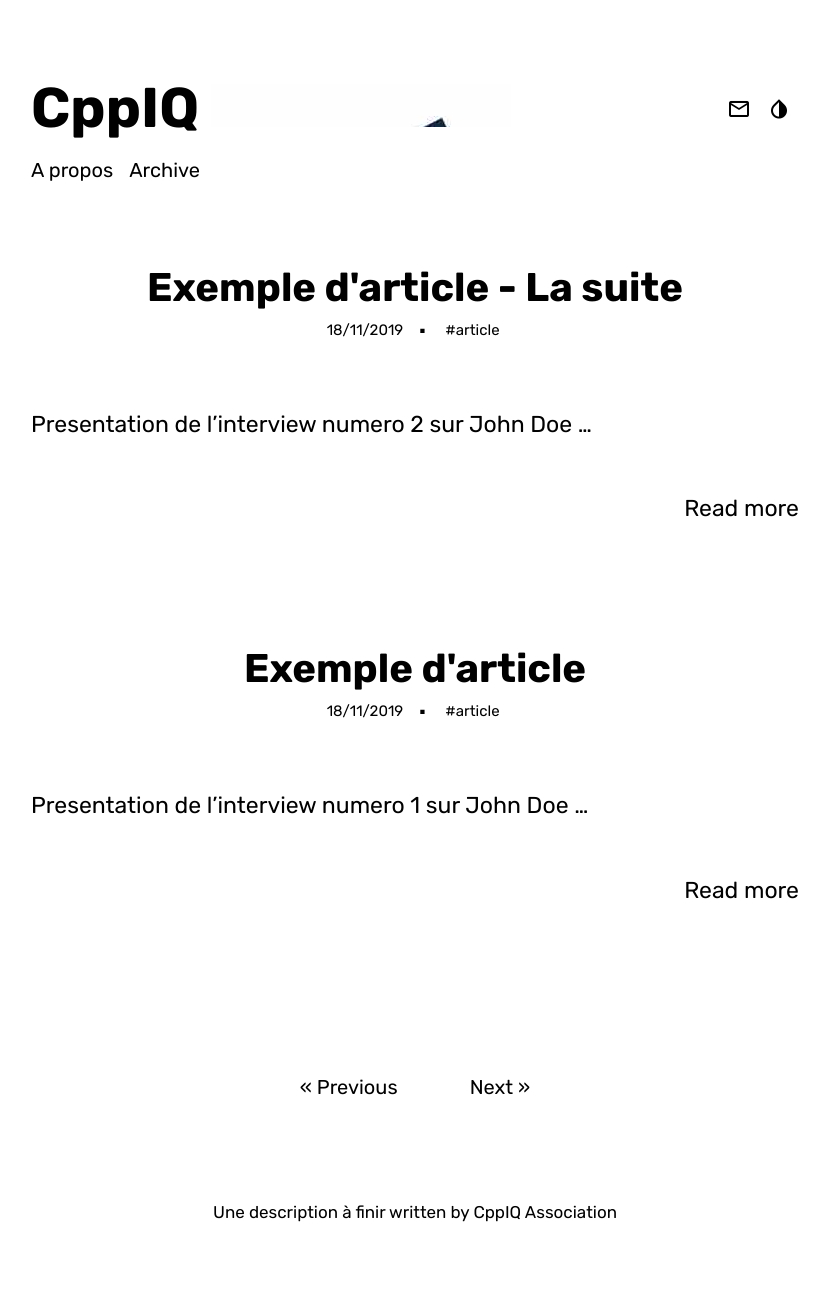
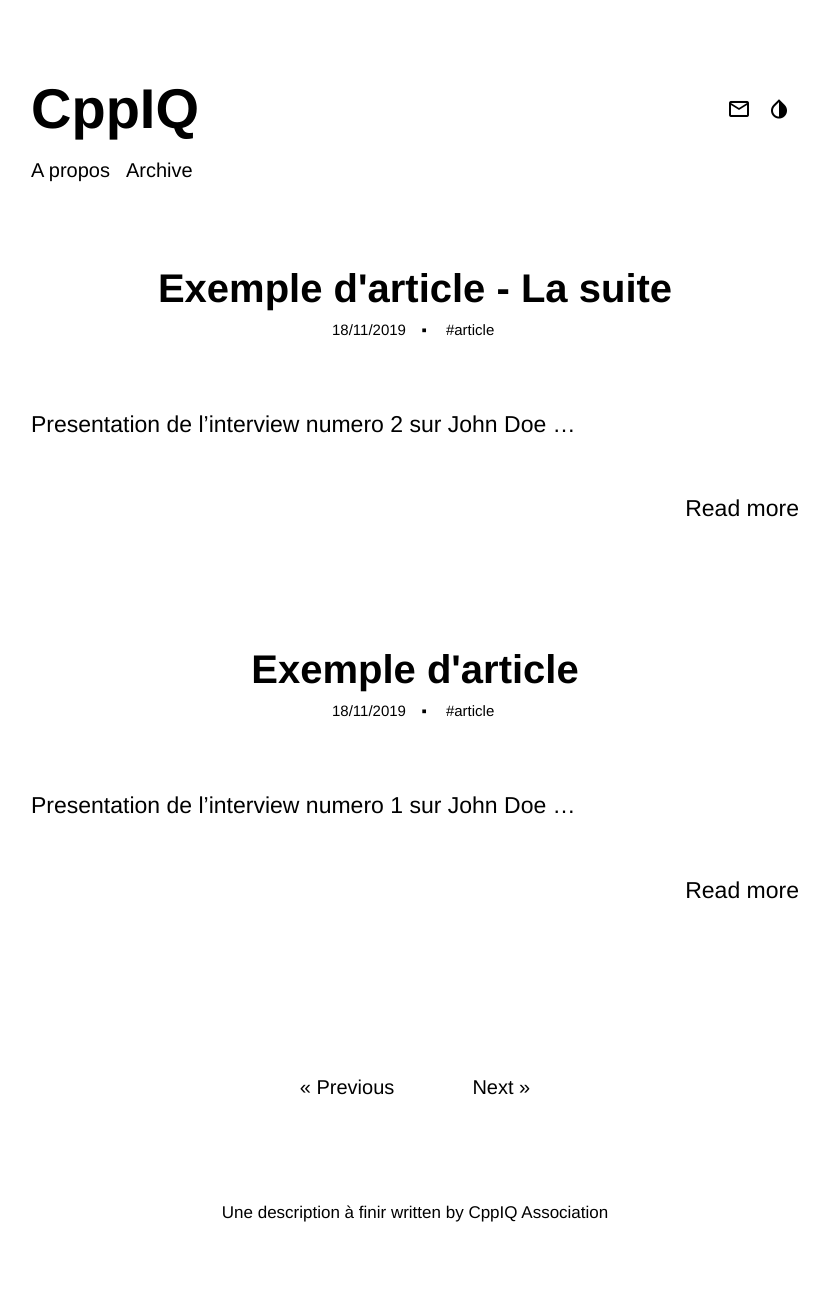
Before and after one commit to CPRETOT/CppIQ, a Jekyll site: the page built from index.html, in a window 1280 px wide. Shown: the whole page, without its empty margins (225-1054 px from the left). Built offline with Jekyll 4.4.1, drawn with Linux system fonts in a browser that asks for light colours; some web fonts are replaced; the list of posts is cut into pages by our own code.

Commit message:
Test style

```diff
--- a/_config.yml
+++ b/_config.yml
@@ -8,7 +8,7 @@ blog:
                                Une description à finir
 
 # Layout configuration
-  logo_path                  : "assets/img/logo.jpg" # path to logo file
+  logo_path                  :  # path to logo file
   search_path                :
   hero_layout                : false # turn on hero layout for blog and posts
   hero_placeholder           :
@@ -17,8 +17,8 @@ blog:
   titles_only                : false # show post titles only on main blog page
 
 # Fonts
-  font                       : '"Rubik", -apple-system, BlinkMacSystemFont, "Helvetica Neue", sans-serif'
-  load_google_fonts          : 'Rubik:400,400italic,700,700italic'
+  font                       : '"Helvetica Neue", -apple-system, BlinkMacSystemFont, "Helvetica Neue", sans-serif'
+  load_google_fonts          : 'Helvetica Neue:400,400italic,700,700italic'
 
 # Author info
 author:
--- a/assets/js/theme.js
+++ b/assets/js/theme.js
@@ -9,7 +9,7 @@ Object.entries = (object) => Object.keys(object).map(
 const isObject = (obj) => obj === Object(obj)
 
 const LightTheme = {
-  '--bg-color': '#eee',
+  '--bg-color': '#F00',
   '--text-color': '#484848',
   '--text-color-light': '#828282',
   '--link-color': '#000',
```
